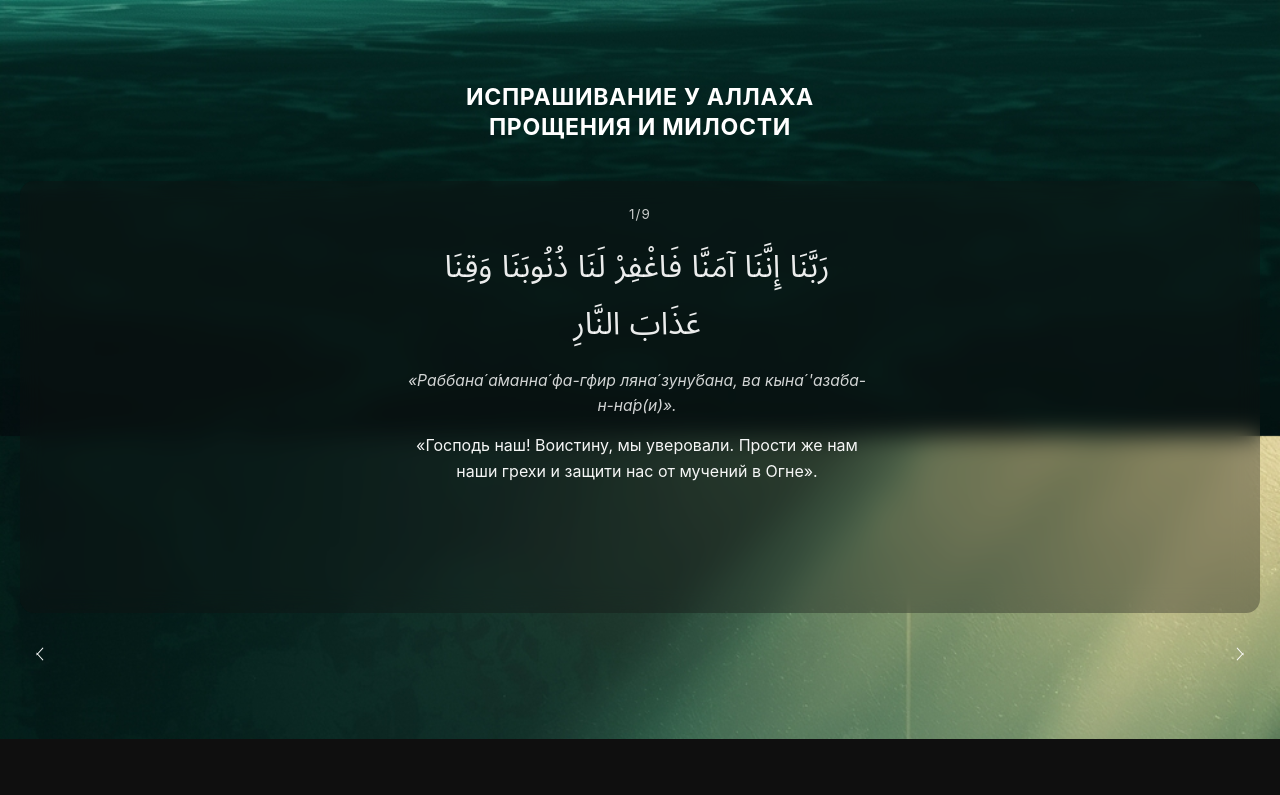
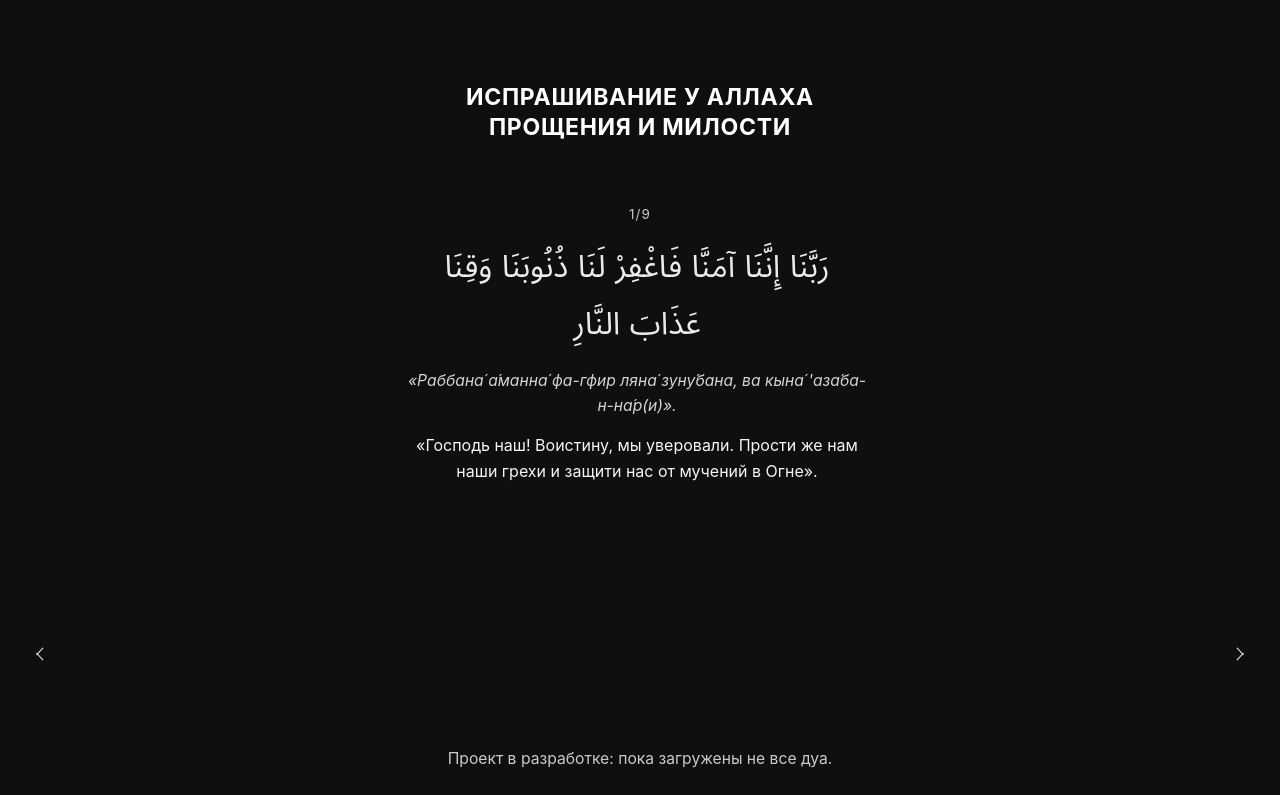
Before and after one commit to ALDYNEC-07/sto-dua, a Next.js app: page / in a window 1280 px wide. Shown: the part 1484-2279 px from the top of the page. Before the commit the page ends 2223 px from the top, so only its background shows below. Built offline with nearby package versions, Linux system fonts and the light colour scheme.

Commit message:
поправил некоторые моменты

```diff
--- a/src/app/globals.css
+++ b/src/app/globals.css
@@ -18,18 +18,30 @@ body {
 
 html {
   scroll-behavior: smooth;
+  background-color: #0f0f0f;
 }
 
 body {
-  /* Что изменили: Сделали hero-картинку фоном всего сайта | Зачем: единый фон на всех секциях, а не только в hero */
+  /* Что изменили: Оставили body только контейнером контента | Зачем: фиксированный фон выносим в pseudo-element для стабильности на мобильных браузерах */
   min-height: 100vh;
   font-family: "SF Pro Text", "Inter", "Segoe UI", "Noto Sans", sans-serif;
-  background-color: #0f0f0f;
+  background-color: transparent;
+  position: relative;
+  isolation: isolate;
+}
+
+body::before {
+  /* Что изменили: Перенесли фон в fixed-слой | Зачем: заменить нестабильный background-attachment: fixed на мобильных */
+  content: "";
+  position: fixed;
+  inset: 0;
   background-image: url("/hero-dua.jpg");
   background-repeat: no-repeat;
   background-position: center top;
   background-size: cover;
-  background-attachment: fixed;
+  z-index: -1;
+  pointer-events: none;
+  transform: translateZ(0);
 }
 
 .hero {
@@ -384,6 +396,21 @@ body {
   transform: rotate(-90deg);
 }
 
+.site-status {
+  position: relative;
+  z-index: 2;
+  padding: 8px var(--page-gutter) calc(env(safe-area-inset-bottom, 0px) + 24px);
+}
+
+.site-status__text {
+  margin: 0 auto;
+  max-width: 44ch;
+  text-align: center;
+  color: rgba(255, 255, 255, 0.78);
+  font-size: clamp(0.88rem, 1.8vw, 0.98rem);
+  line-height: 1.5;
+}
+
 
 @keyframes heroArrowFloat {
   0% {
--- a/src/app/page.tsx
+++ b/src/app/page.tsx
@@ -35,6 +35,10 @@ export default function Home() {
         title={chapterTwo.title}
         duas={chapterTwo.duas}
       />
+
+      <footer className="site-status" aria-label="Статус проекта">
+        <p className="site-status__text">Проект в разработке: пока загружены не все дуа.</p>
+      </footer>
     </main>
   );
 }
```
